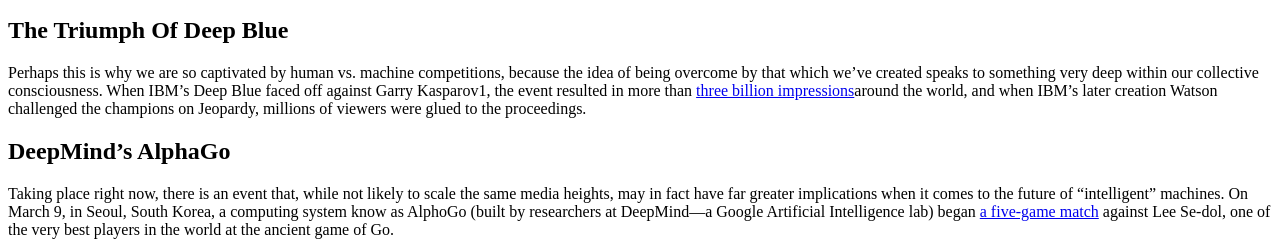
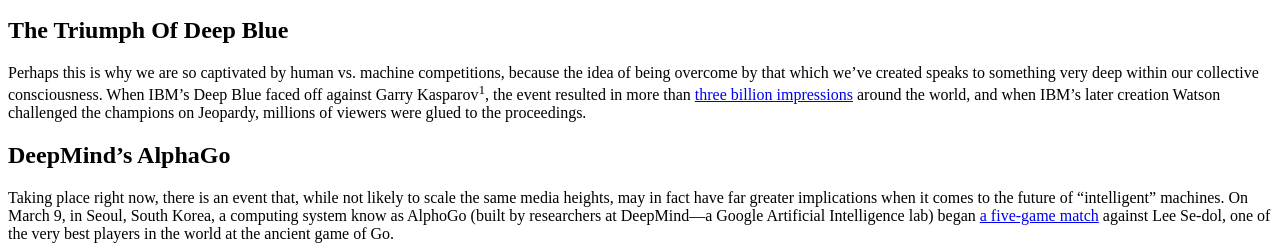
Before and after one commit to lindsayanunez/udacity-blogmockup, a plain HTML site: page index.html in a window 1280 px wide. Shown: the part 577-823 px from the top of the page. Drawn offline with Linux system fonts and the light colour scheme.

Commit message:
line 24 add sup tag and fixed a spacing typo.

```diff
--- a/index.html
+++ b/index.html
@@ -21,7 +21,7 @@
 
   <h2>The Triumph Of Deep Blue</h2>
 
-  <p>Perhaps this is why we are so captivated by human vs. machine competitions, because the idea of being overcome by that which we’ve created speaks to something very deep within our collective consciousness. When IBM’s Deep Blue faced off against Garry Kasparov1, the event resulted in more than <a href="http://www-03.ibm.com/ibm/history/ibm100/us/en/icons/deepblue/">three billion impressions</a>around the world, and when IBM’s later creation Watson challenged the champions on Jeopardy, millions of viewers were glued to the proceedings.</p>
+  <p>Perhaps this is why we are so captivated by human vs. machine competitions, because the idea of being overcome by that which we’ve created speaks to something very deep within our collective consciousness. When IBM’s Deep Blue faced off against Garry Kasparov<sup>1</sup>, the event resulted in more than <a href="http://www-03.ibm.com/ibm/history/ibm100/us/en/icons/deepblue/">three billion impressions</a> around the world, and when IBM’s later creation Watson challenged the champions on Jeopardy, millions of viewers were glued to the proceedings.</p>
 
   <h2>DeepMind’s AlphaGo</h2>
 
```
